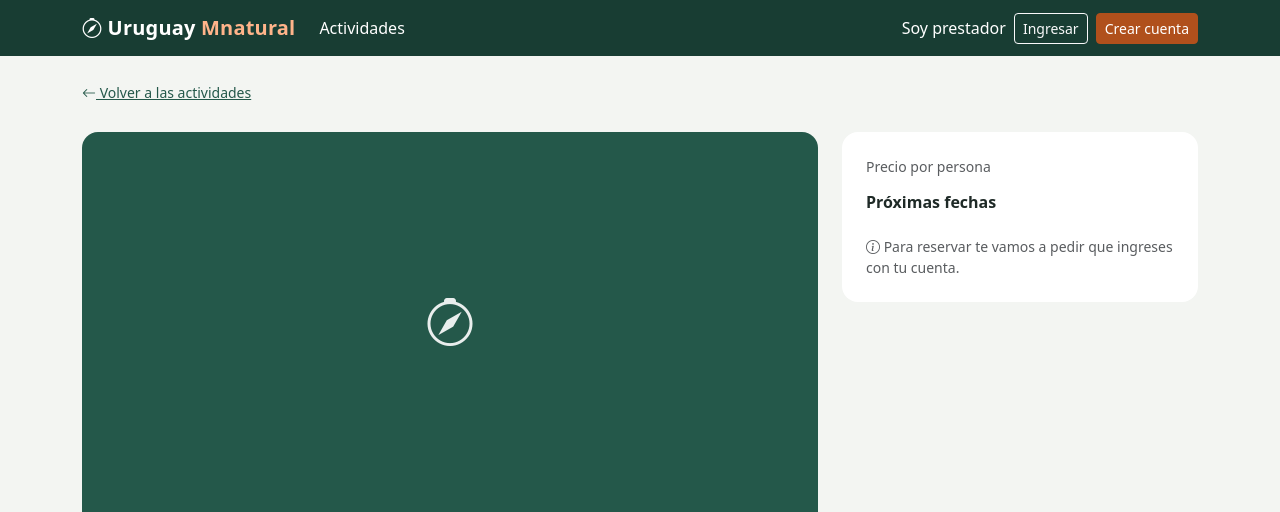
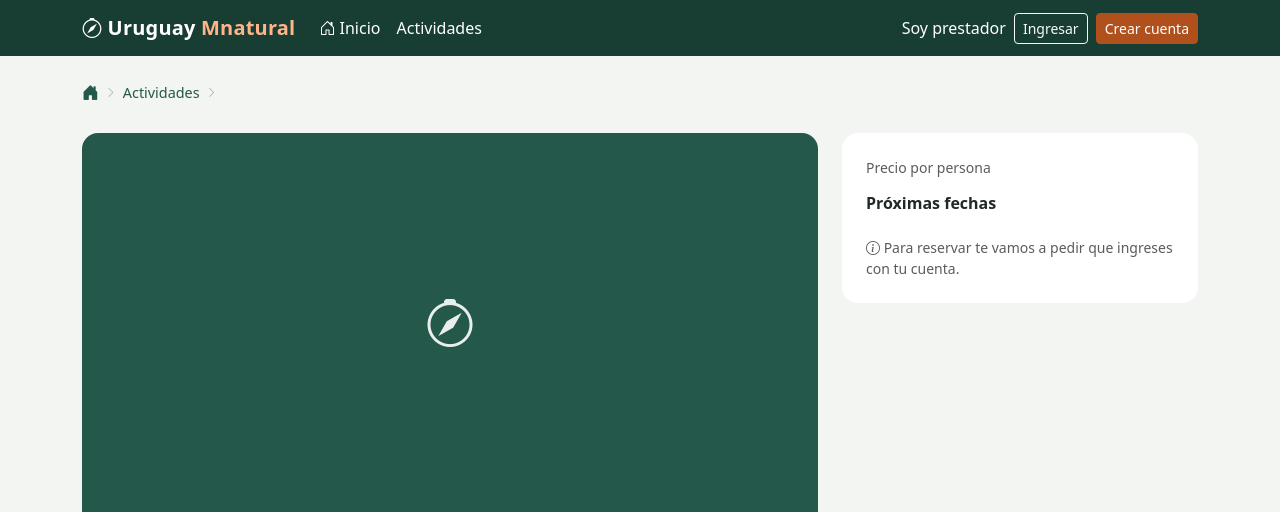
Before and after one commit to ThiagoEstevezTE/uruguay-mnatural, a Spring app: page /activity in a window 1280 px wide. Shown: the top 512 px of the page. Run offline with Thymeleaf, Linux system fonts and the light colour scheme; the template is opened without the code that fills it, so the values that code supplies are empty; some of the project's set-up classes (security, data sources, template engines, error pages and the like) are left out, and stand-ins take their place; database files in the repository are not loaded; some libraries are stand-ins or nearby versions.

Commit message:
Diseno: casita de inicio, camino arriba de cada pantalla y menos texto
- Item Inicio con casita en el menu.
- En vez de 'Volver a ...', un camino corto: casita > seccion > pagina.
- Menos texto en la portada, las tarjetas y el panel del prestador.

Co-Authored-By: Claude Opus 5.5 <noreply@anthropic.com>

```diff
--- a/src/main/resources/static/css/styles.css
+++ b/src/main/resources/static/css/styles.css
@@ -312,3 +312,18 @@ main {
     width: 1.5rem;
     display: inline-block;
 }
+
+/* Camino arriba de cada pantalla: casita > seccion > pagina actual */
+.crumbs {
+    display: flex;
+    flex-wrap: wrap;
+    align-items: center;
+    gap: .4rem;
+    font-size: .9rem;
+    color: #6c7a75;
+}
+.crumbs a { color: var(--um-green); text-decoration: none; }
+.crumbs a:hover { text-decoration: underline; }
+.crumbs .bi-house-door-fill { font-size: 1.05rem; }
+.crumbs .bi-chevron-right { font-size: .7rem; opacity: .6; }
+.crumbs span { color: var(--um-text); }
--- a/src/main/resources/templates/activity.html
+++ b/src/main/resources/templates/activity.html
@@ -5,7 +5,7 @@
 <nav th:replace="~{fragments/layout :: navbar}"></nav>
 
 <main class="container py-4">
-    <a th:href="@{/activities}" class="small"><i class="bi bi-arrow-left"></i> Volver a las actividades</a>
+    <nav class="crumbs" aria-label="Estás en"><a th:href="@{/}" aria-label="Inicio" title="Inicio"><i class="bi bi-house-door-fill"></i></a> <i class="bi bi-chevron-right" aria-hidden="true"></i> <a th:href="@{/activities}">Actividades</a> <i class="bi bi-chevron-right" aria-hidden="true"></i> <span th:text="${activity.name}"></span></nav>
 
     <div class="row g-4 mt-1">
         <div class="col-lg-8">
--- a/src/main/resources/templates/fragments/cards.html
+++ b/src/main/resources/templates/fragments/cards.html
@@ -48,7 +48,7 @@
             <span th:text="${activity.locality.name + ', ' + activity.locality.department.name}"></span>
         </p>
         <p class="small text-muted mb-3" th:unless="${activity.upcomingInstances.isEmpty()}">
-            <i class="bi bi-calendar-event"></i> Próxima fecha:
+            <i class="bi bi-calendar-event"></i>
             <span th:text="${#temporals.format(activity.upcomingInstances[0].startDateTime, 'EEE dd/MM · HH:mm')}"></span>
         </p>
         <div class="mt-auto d-flex justify-content-between align-items-center">
--- a/src/main/resources/templates/fragments/layout.html
+++ b/src/main/resources/templates/fragments/layout.html
@@ -24,6 +24,7 @@
         </button>
         <div class="collapse navbar-collapse" id="menu">
             <ul class="navbar-nav me-auto">
+                <li class="nav-item"><a class="nav-link" th:href="@{/}"><i class="bi bi-house-door"></i> Inicio</a></li>
                 <li class="nav-item"><a class="nav-link" th:href="@{/activities}">Actividades</a></li>
                 <li class="nav-item" sec:authorize="hasRole('TOURIST')">
                     <a class="nav-link" th:href="@{/tourist/bookings}">Mis reservas</a>
--- a/src/main/resources/templates/provider/activity-form.html
+++ b/src/main/resources/templates/provider/activity-form.html
@@ -5,7 +5,7 @@
 <nav th:replace="~{fragments/layout :: navbar}"></nav>
 
 <main class="container py-4">
-    <a th:href="@{/provider}" class="small"><i class="bi bi-arrow-left"></i> Volver a mi emprendimiento</a>
+    <nav class="crumbs" aria-label="Estás en"><a th:href="@{/}" aria-label="Inicio" title="Inicio"><i class="bi bi-house-door-fill"></i></a> <i class="bi bi-chevron-right" aria-hidden="true"></i> <a th:href="@{/provider}">Mi emprendimiento</a> <i class="bi bi-chevron-right" aria-hidden="true"></i> <span th:text="${activityId} ? 'Editar actividad' : 'Nueva actividad'"></span></nav>
     <h1 class="h3 mt-2 mb-4" th:text="${activityId} ? 'Editar actividad' : 'Nueva actividad'">Nueva actividad</h1>
 
     <div th:replace="~{fragments/layout :: messages}"></div>
--- a/src/main/resources/templates/provider/activity.html
+++ b/src/main/resources/templates/provider/activity.html
@@ -6,7 +6,7 @@
 
 <header class="panel-header">
     <div class="container">
-        <a th:href="@{/provider}" class="small"><i class="bi bi-arrow-left"></i> Volver a mi emprendimiento</a>
+        <nav class="crumbs" aria-label="Estás en"><a th:href="@{/}" aria-label="Inicio" title="Inicio"><i class="bi bi-house-door-fill"></i></a> <i class="bi bi-chevron-right" aria-hidden="true"></i> <a th:href="@{/provider}">Mi emprendimiento</a> <i class="bi bi-chevron-right" aria-hidden="true"></i> <span th:text="${activity.name}"></span></nav>
         <div class="d-flex flex-wrap justify-content-between align-items-start gap-3 mt-2">
             <div>
                 <h1 class="h3 mb-1" th:text="${activity.name}"></h1>
--- a/src/main/resources/templates/provider/bookings.html
+++ b/src/main/resources/templates/provider/bookings.html
@@ -7,7 +7,6 @@
 <header class="panel-header">
     <div class="container">
         <h1 class="h3 mb-0">Reservas de mis actividades</h1>
-        <p class="text-muted mb-0">Con las observaciones de cada turista, para organizar la actividad.</p>
     </div>
 </header>
 
@@ -17,7 +16,7 @@
     <!-- Registrar asistencia: el numero de reserva es el que esta en el QR del turista -->
     <form class="card card-um p-4 mb-4" th:action="@{/provider/bookings/check-in}" method="post">
         <h2 class="h5"><i class="bi bi-qr-code-scan"></i> Registrar asistencia</h2>
-        <p class="small text-muted">Escaneá el QR del turista o escribí su número de reserva. La reserva pasa a "Realizada".</p>
+        <p class="small text-muted">Escribí el número de reserva del turista (está debajo de su QR).</p>
         <div class="input-group" style="max-width: 420px">
             <input type="text" name="code" class="form-control font-monospace text-uppercase" placeholder="UM-XXXXXX" required>
             <button type="submit" class="btn btn-primary">Registrar</button>
--- a/src/main/resources/templates/provider/home.html
+++ b/src/main/resources/templates/provider/home.html
@@ -7,7 +7,6 @@
 <header class="panel-header">
     <div class="container">
         <h1 class="h3 mb-0">Hola, <span th:text="${provider.name}"></span></h1>
-        <p class="text-muted mb-0">Tu espacio para gestionar emprendimientos, actividades y reservas.</p>
     </div>
 </header>
 
--- a/src/main/resources/templates/tourist/book.html
+++ b/src/main/resources/templates/tourist/book.html
@@ -5,7 +5,7 @@
 <nav th:replace="~{fragments/layout :: navbar}"></nav>
 
 <main class="container py-4">
-    <a th:href="@{/activities/{id}(id=${activity.id})}" class="small"><i class="bi bi-arrow-left"></i> Volver a la actividad</a>
+    <nav class="crumbs" aria-label="Estás en"><a th:href="@{/}" aria-label="Inicio" title="Inicio"><i class="bi bi-house-door-fill"></i></a> <i class="bi bi-chevron-right" aria-hidden="true"></i> <a th:href="@{/activities/{id}(id=${activity.id})}" th:text="${activity.name}"></a> <i class="bi bi-chevron-right" aria-hidden="true"></i> <span>Reservar</span></nav>
     <h1 class="h3 section-title mt-2 mb-4">Reservar</h1>
 
     <div th:replace="~{fragments/layout :: messages}"></div>
--- a/src/main/resources/templates/tourist/booking.html
+++ b/src/main/resources/templates/tourist/booking.html
@@ -5,7 +5,7 @@
 <nav th:replace="~{fragments/layout :: navbar}"></nav>
 
 <main class="container py-4">
-    <a th:href="@{/tourist/bookings}" class="small"><i class="bi bi-arrow-left"></i> Mis reservas</a>
+    <nav class="crumbs" aria-label="Estás en"><a th:href="@{/}" aria-label="Inicio" title="Inicio"><i class="bi bi-house-door-fill"></i></a> <i class="bi bi-chevron-right" aria-hidden="true"></i> <a th:href="@{/tourist/bookings}">Mis reservas</a> <i class="bi bi-chevron-right" aria-hidden="true"></i> <span th:text="${booking.code}"></span></nav>
 
     <div class="d-flex flex-wrap justify-content-between align-items-center gap-2 mt-2 mb-4">
         <h1 class="h3 section-title mb-0">Reserva <span class="font-monospace" th:text="${booking.code}"></span></h1>
```
Also changed, not shown: src/main/resources/templates/index.html (+2 -6 lines).
